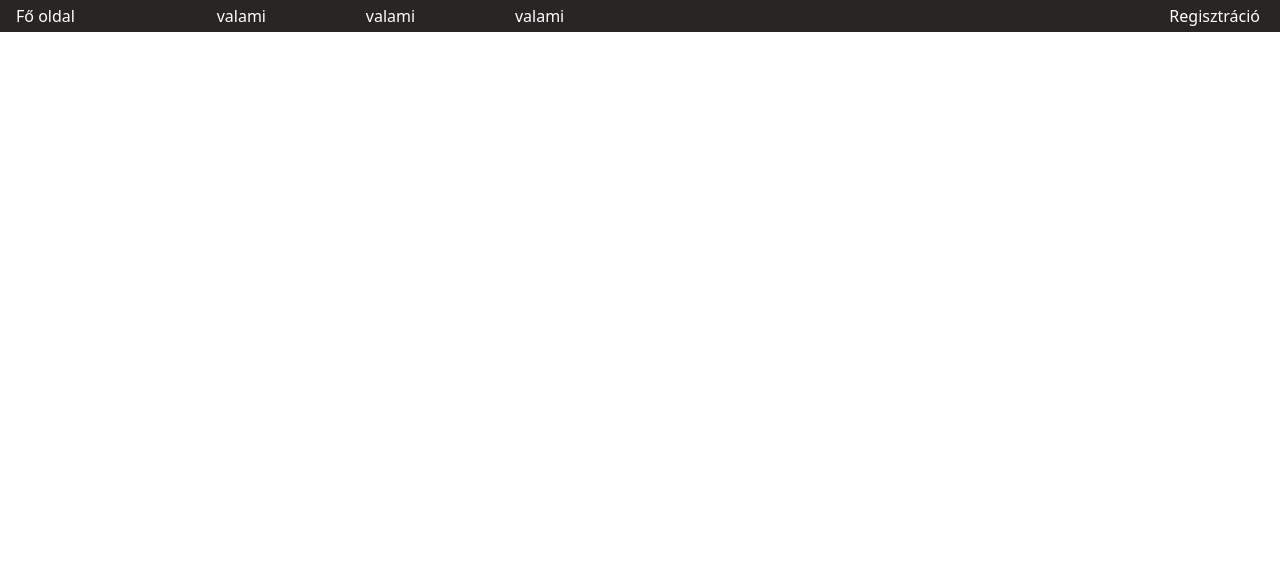
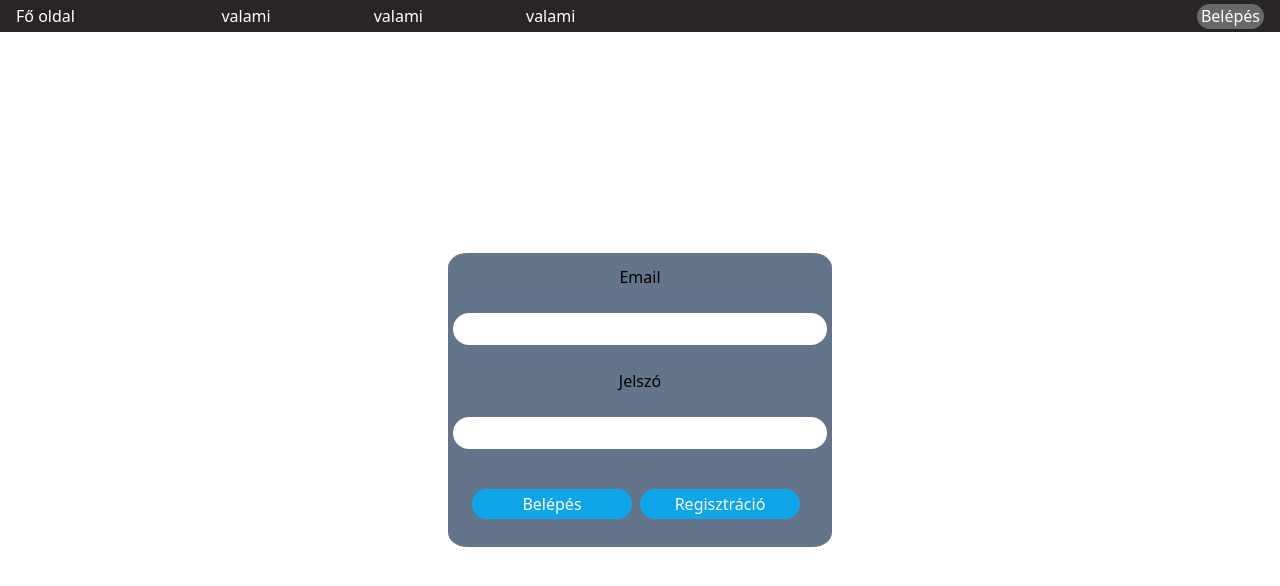
Before and after one commit to thespekky/react_app, a React (Vite) app in the folder frontend/: page /login in a window 1280 px wide. Shown: the top 586 px of the page. Built offline with nearby package versions, Linux system fonts and the light colour scheme.

Commit message:
login form elkészítése

```diff
--- a/frontend/src/App.jsx
+++ b/frontend/src/App.jsx
@@ -8,6 +8,7 @@ import Navbar from "./Components/Navbar/Navbar.jsx";
 import { Route, Routes } from "react-router-dom";
 import Home from "./Components/Pages/Home/home.jsx";
 import Reg from "./Components/Pages/Reg/reg.jsx";
+import Login from "./Components/Pages/Login/login.jsx";
 
 function App() {
   return (
@@ -17,6 +18,7 @@ function App() {
           <Navbar />
           <Routes>
             <Route path="/" element={<Home />}></Route>
+            <Route path="/login" element={<Login />}></Route>
             <Route path="/reg" element={<Reg />}></Route>
           </Routes>
         </AlertPRovider>
--- a/frontend/src/Components/Navbar/Navbar.jsx
+++ b/frontend/src/Components/Navbar/Navbar.jsx
@@ -40,11 +40,7 @@ export default function Navbar() {
           </ul>
         </div>
         <ul className="p-0 m-0 list-none max-lg:col-start-9 flex justify-end col-start-10">
-          {!isLoggedIn ? (
-            <CostumeLink to="/Reg">Regisztráció</CostumeLink>
-          ) : (
-            <></>
-          )}
+          {!isLoggedIn ? <CostumeLink to="/login">Belépés</CostumeLink> : <></>}
         </ul>
       </nav>
     </>
--- /dev/null
+++ b/frontend/src/Components/Pages/Login/login.jsx
@@ -0,0 +1,60 @@
+import { React, useEffect, useContext } from "react";
+
+import Cookies from "universal-cookie";
+import { useAuth } from "../../AuthContext/AuthContext";
+import { Alert } from "../../Alert/Alert";
+import AlertContext from "../../Alert/alert.context";
+import { useNavigate } from "react-router-dom";
+import { Register } from "../../FetchData/fetchData";
+const cookies = new Cookies();
+export default function Login() {
+  const { isLoggedIn } = useAuth();
+  const navigate = useNavigate();
+  const [, sertAlert] = useContext(AlertContext);
+  const showAlert = (text, type) => {
+    sertAlert({
+      text,
+      type,
+    });
+  };
+  useEffect(() => {
+    if (cookies.get("userData")) {
+      navigate("/");
+    }
+  }, []);
+  async function login(e) {
+    e.preventDefault();
+    const formData = new FormData(e.target);
+  }
+  return (
+    <>
+      <Alert />
+      <div className="regdiv">
+        <form onSubmit={login} className=" bg-slate-500 w-96 p-3">
+          <label htmlFor="">Email</label>
+          <br />
+          <input type="email" className="p-4" name="email" />
+          <br />
+          <label htmlFor="">Jelszó</label>
+          <br />
+          <input type="password" className="p-4" name="password" />
+          <br />
+
+          <div>
+            <input
+              type="submit"
+              className=" my-4 w-40 mr-2 hover:cursor-pointer bg-sky-500 text-white"
+              value="Belépés"
+            />
+            <input
+              type="button"
+              className=" my-4 w-40 mr-2 hover:cursor-pointer bg-sky-500 text-white"
+              value="Regisztráció"
+              onClick={() => navigate("/reg")}
+            />
+          </div>
+        </form>
+      </div>
+    </>
+  );
+}
--- a/frontend/src/Css/app.css
+++ b/frontend/src/Css/app.css
@@ -4,6 +4,7 @@
 :root {
   --hover_bgcolor: rgb(73, 73, 73);
   --hover_color: rgb(192, 243, 239);
+  --hover_color2: rgb(14, 164, 233);
 }
 .navbar {
   padding: 0 1rem;
@@ -42,10 +43,10 @@
   }
 }
 .navbar > div:hover {
-  color: var(--hover_color);
+  color: var(--hover_color2);
 }
 .navbar > ul:hover {
-  color: var(--hover_color);
+  color: var(--hover_color2);
 }
 .active {
   background-color: #696969;
```
Also changed, not shown: 1 other file (tests, documents, lock files or other folders).
